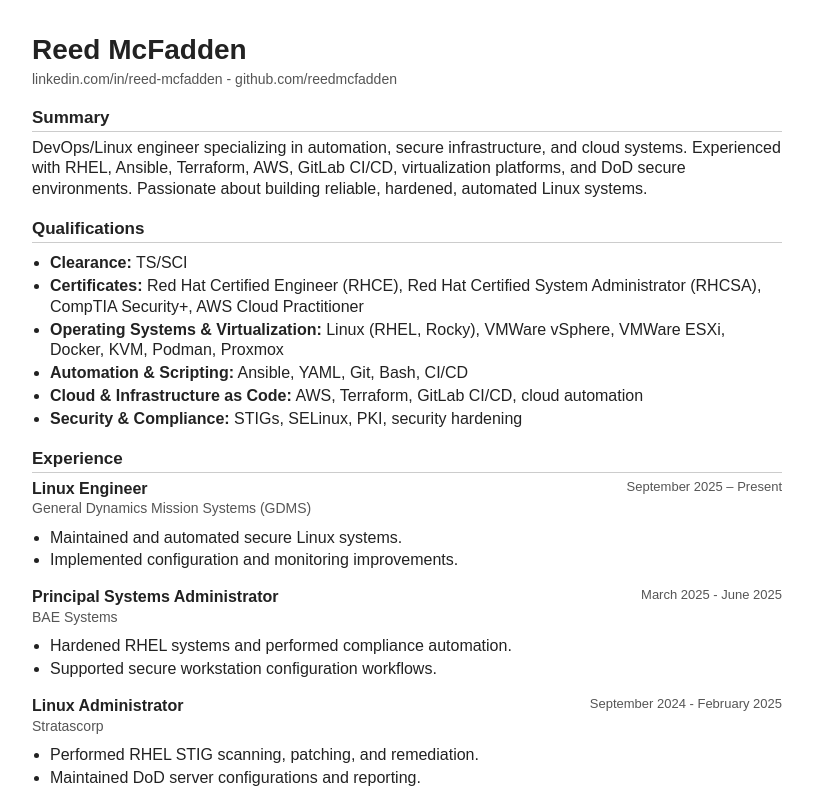
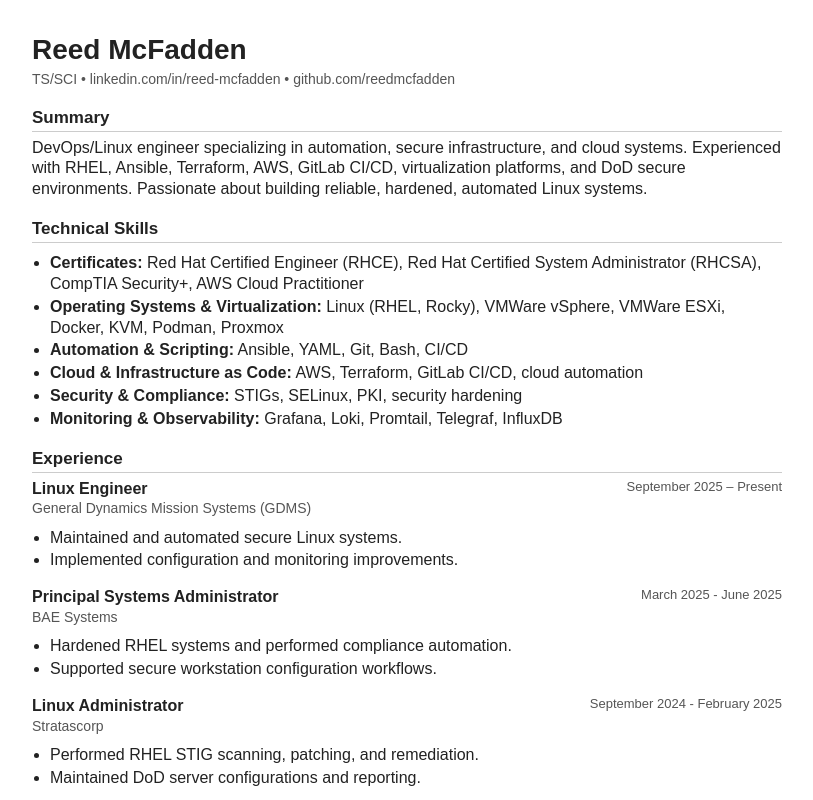
Before and after one commit to reedmcfadden/resume, a plain HTML site: page public/resume.html in a window 1280 px wide. Shown: the top 800 px of the page, without its empty margins (233-1046 px from the left). Drawn offline with Linux system fonts and the light colour scheme.

Commit message:
move clearance to headline, rename qualification to technical skills. add skills line for monitoring and observability
Signed-off-by: Reed McFadden <reed.mcfadden@gmail.com>

```diff
--- a/public/resume.html
+++ b/public/resume.html
@@ -79,21 +79,22 @@
 <body>
 
 <h1>Reed McFadden</h1>
-<div class="meta">linkedin.com/in/reed-mcfadden - github.com/reedmcfadden</div>
+<div class="meta">TS/SCI • linkedin.com/in/reed-mcfadden • github.com/reedmcfadden</div>
 
 <h2>Summary</h2>
 <p>DevOps/Linux engineer specializing in automation, secure infrastructure, and cloud systems. Experienced with RHEL, Ansible, Terraform, AWS, GitLab CI/CD, virtualization platforms, and DoD secure environments. Passionate about building reliable, hardened, automated Linux systems.
 </p>
 
-<h2>Qualifications</h2>
+<h2>Technical Skills</h2>
 <ul>
-  <li><strong>Clearance:</strong> TS/SCI</li>
   <li><strong>Certificates:</strong> Red Hat Certified Engineer (RHCE), Red Hat Certified System Administrator (RHCSA), CompTIA Security+, AWS Cloud Practitioner</li>
   <li><strong>Operating Systems &amp; Virtualization:</strong> Linux (RHEL, Rocky), VMWare vSphere, VMWare ESXi, Docker, KVM, Podman, Proxmox</li>
   <li><strong>Automation &amp; Scripting:</strong> Ansible, YAML, Git, Bash, CI/CD</li>
   <li><strong>Cloud &amp; Infrastructure as Code:</strong> AWS, Terraform, GitLab CI/CD, cloud automation</li>
 
   <li><strong>Security &amp; Compliance:</strong> STIGs, SELinux, PKI, security hardening</li>
+  <li><strong>Monitoring & Observability:</strong> Grafana, Loki, Promtail, Telegraf, InfluxDB</li>
+
 </ul>
 
 <h2>Experience</h2>
```
